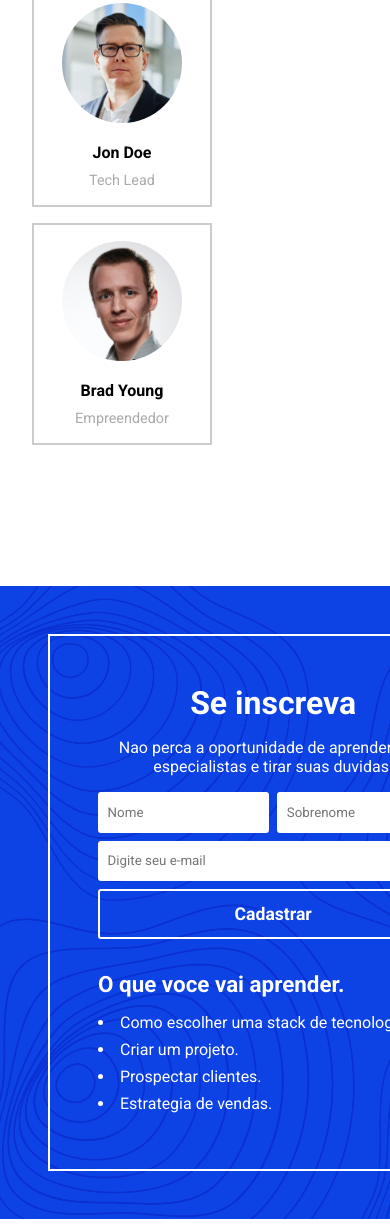
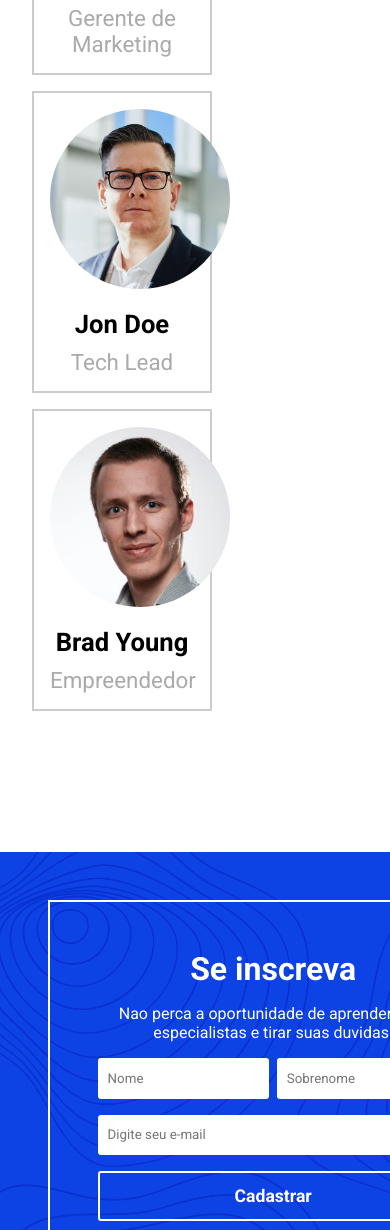
Before and after one commit to IwataBruno/Learning_FrontEnd, a plain HTML site: page Project/index.html in a window 390 px wide. Shown: the part 739-1969 px from the top of the page. Drawn offline with Linux system fonts and the light colour scheme.

Commit message:
Projeto Finalizado

```diff
--- a/Project/css/style.css
+++ b/Project/css/style.css
@@ -204,4 +204,25 @@ h1{
     #users-container{
         flex-direction: column;
     }
+
+    #user-card{
+        width: 100%;
+        padding: 2rem;
+    }
+
+    .user-card img{
+        width: 180px;
+   }
+
+   .user-card .user-name{
+        font-size: 1.6rem;
+   }
+
+   .user-card .user-role{
+        font-size: 1.4rem;
+   }
+
+   #register-form, #register-container{
+    gap: 1rem;
+   }
 }
```
